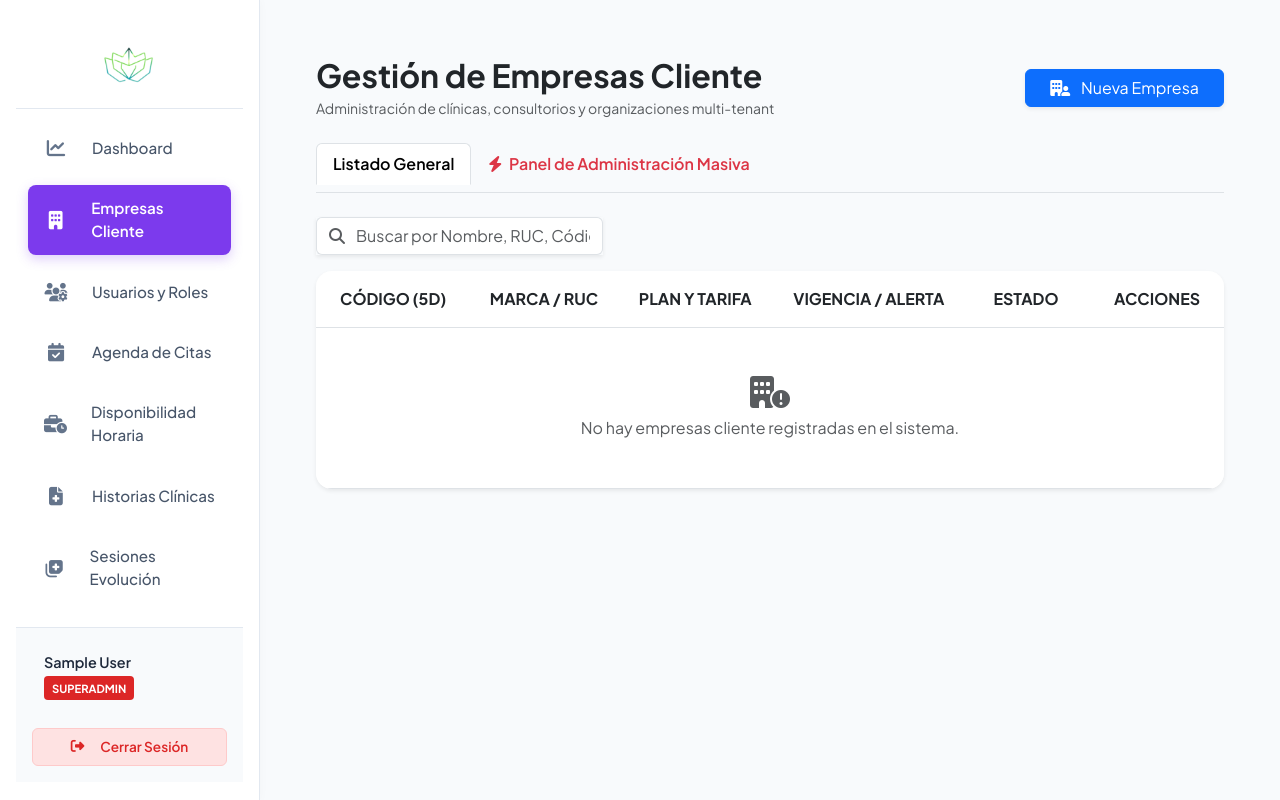
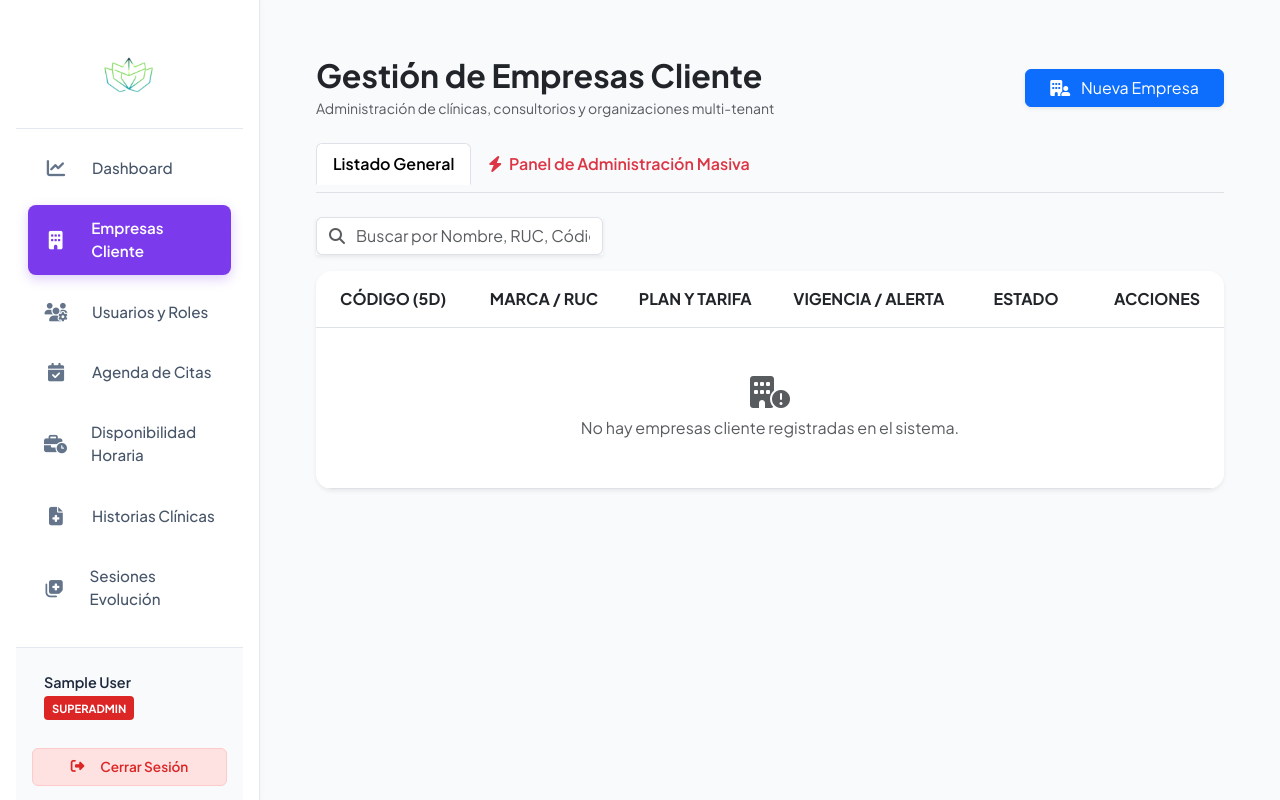
Before and after one commit to karenpbq-bot/TMTR---Renovatia, a Flask app: page /clientes in a window 1280 px wide. Run offline with Flask 3, Linux system fonts and the light colour scheme; the visitor is signed in with stand-in values (Sample User, id 1).

Commit message:
Increase sidebar minimum height to 105px

```diff
--- a/templates/base.html
+++ b/templates/base.html
@@ -40,7 +40,7 @@
             padding: 1.5rem 1rem;
             text-align: center;
             border-bottom: 1px solid var(--sidebar-border);
-            min-height: 85px;
+            min-height: 105px;
             display: flex;
             align-items: center;
             justify-content: center;
```
